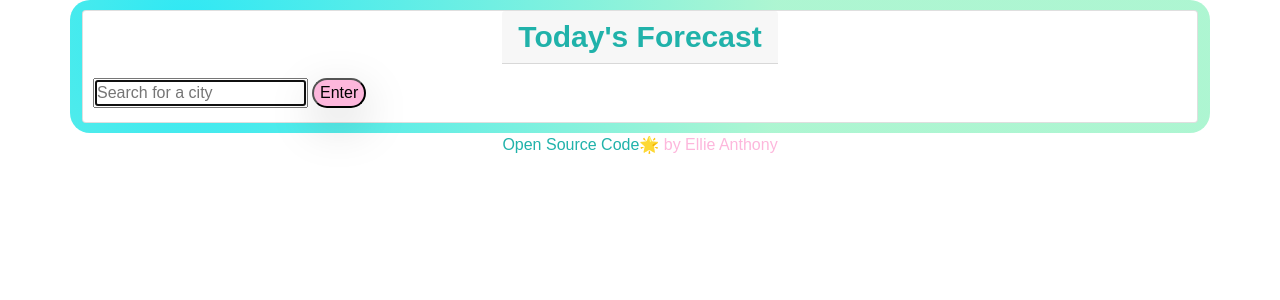
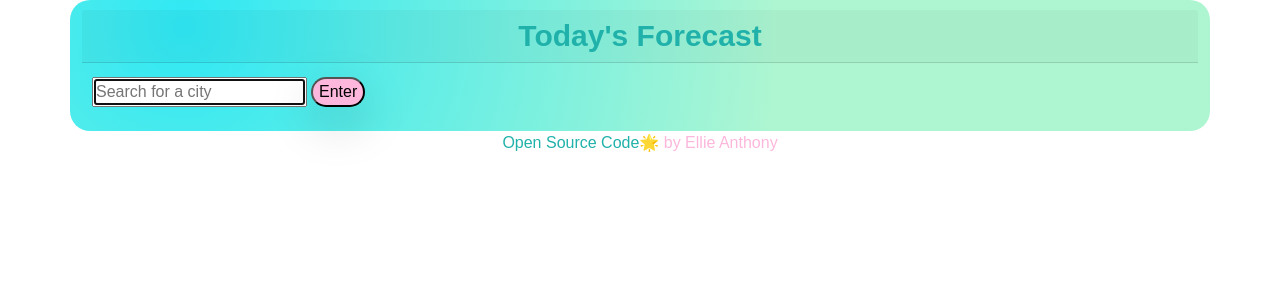
Before and after one commit to elliebanthony/react-weather-app, a React (Create React App) app: page / in a window 1280 px wide. Shown: the top 300 px of the page. Built offline with nearby package versions, Linux system fonts and the light colour scheme.

Commit message:
fixing rows and cols sizing

```diff
--- a/src/App.css
+++ b/src/App.css
@@ -17,7 +17,6 @@
   font-weight: bold;
   font-size: 30px;
   font-family: "Poppins", sans-serif;
-  margin: 0 auto;
   color: lightseagreen;
 }
 .link {
--- a/src/App.js
+++ b/src/App.js
@@ -6,10 +6,8 @@ function App() {
   return (
     <div className="App">
       <div className="container">
-        <div className="card">
-          <h1 className="card-header">Today's Forecast</h1>
-          <Weather />
-        </div>
+        <h1 className="card-header">Today's Forecast</h1>
+        <Weather />
       </div>
       <Footer />
     </div>
--- a/src/ForecastDay.js
+++ b/src/ForecastDay.js
@@ -21,7 +21,7 @@ export default function ForecastDay(props) {
     return days[day];
   }
   return (
-    <div className="flex-sm-row">
+    <div className="flex-row">
       <div className="col">
         <div className="day"> {day()} </div>
         <img src={icon()} alt="Clear" id="icon" className="img-fluid" />
--- a/src/Weather.js
+++ b/src/Weather.js
@@ -44,6 +44,8 @@ export default function Weather(props) {
           />
           <button className="m-1 rounded-pill shadow-lg"> Enter </button>
         </form>
+        <div className="row m-2 p-3">
+          <div className="col-4">
             <h2> {city}</h2>
             <h3>
               {" "}
@@ -53,10 +55,17 @@ export default function Weather(props) {
               {" "}
               <TempDegree fahr={weather.temp} />{" "}
             </h4>
+          </div>
+          <div className="col-8">
             <img src={weather.icon} alt="current state" className="img-fluid" />
             <div className="current"> {weather.description} </div>
-        <div className="wind"> Wind Speed: {Math.round(weather.wind)} km/h</div>
+            <div className="wind">
+              {" "}
+              Wind Speed: {Math.round(weather.wind)} km/h
+            </div>
             <div className="humidity"> Humidity: {weather.humidity} % </div>
+          </div>
+        </div>
         <div className="flex-sm-row">
           <WeatherForecast coordinates={weather.coordinates} />
         </div>
--- a/src/WeatherForecast.js
+++ b/src/WeatherForecast.js
@@ -31,7 +31,7 @@ export default function WeatherForecast(props) {
           {forecast.map(function (dailyForecast, index) {
             if (index < 5) {
               return (
-                <div key={index} className="col-sm m-1 p-1">
+                <div key={index} className="col m-1 p-1">
                   <ForecastDay data={dailyForecast} />
                 </div>
               );
```
Lines whose indentation alone changed are shown as unchanged.
